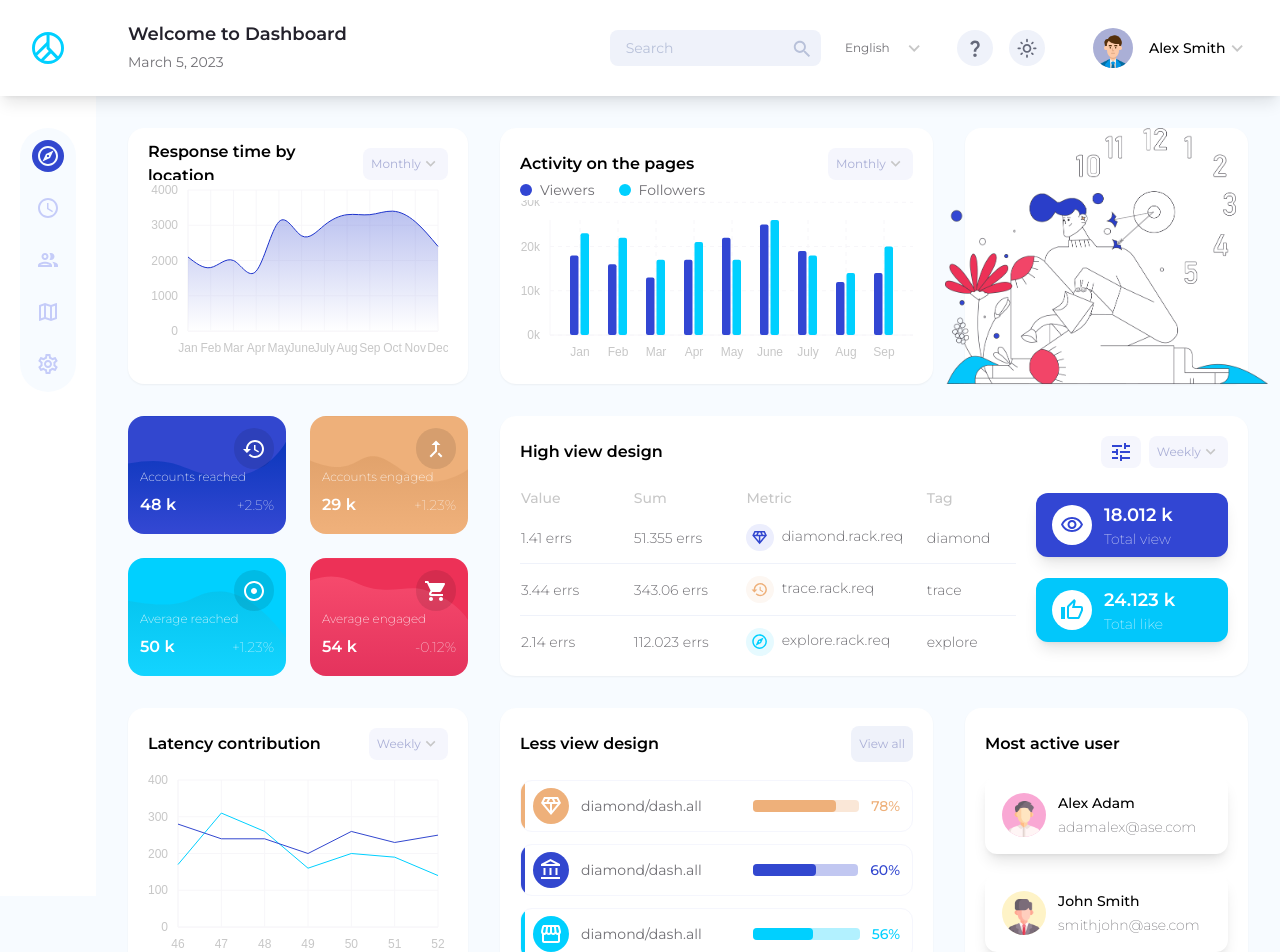
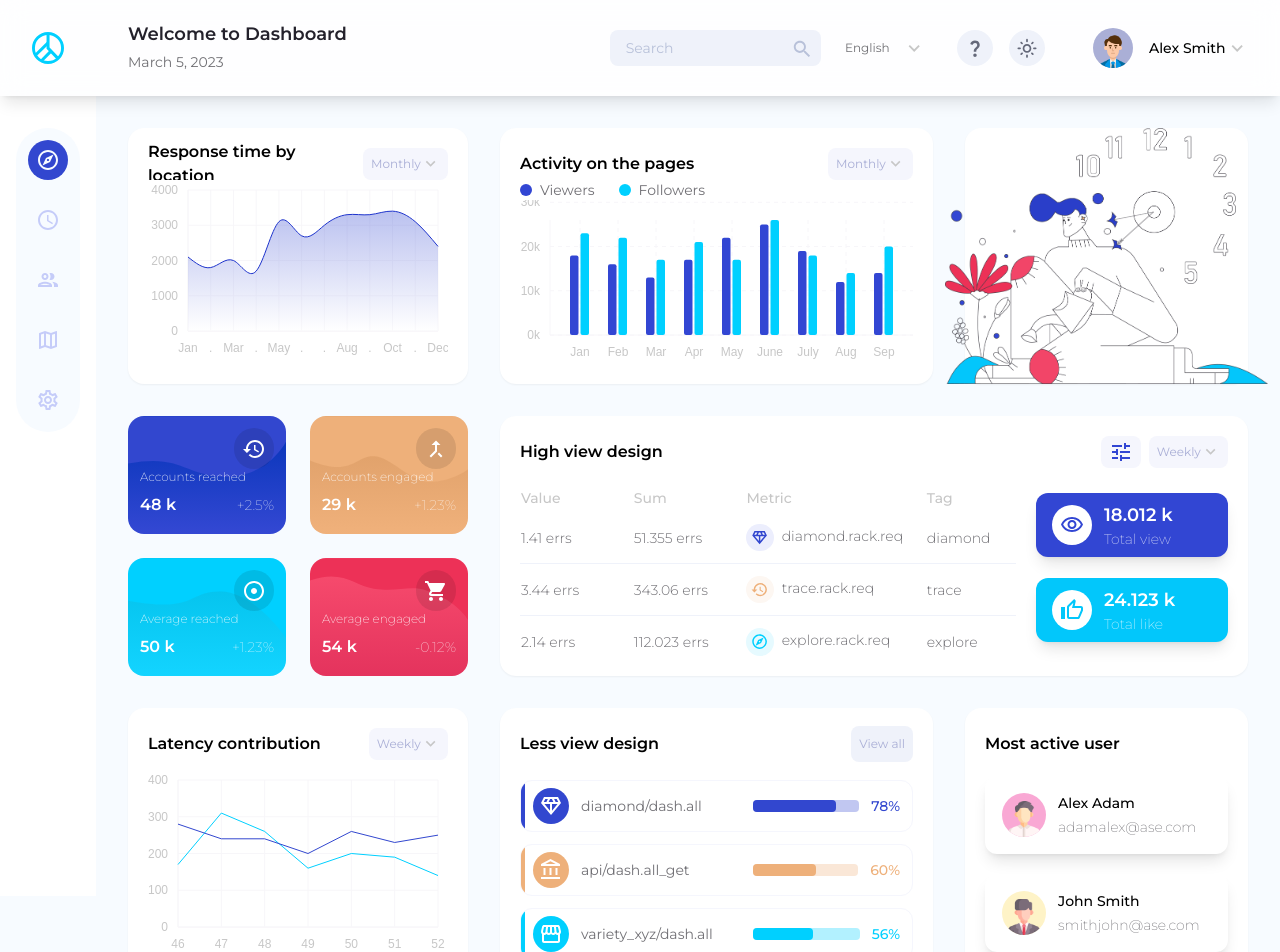
Before and after one commit to tsvetkovsergey/ofspace-social-dashboard, a React (Vite) app: page / in a window 1280 px wide. Shown: the top 952 px of the page. Built offline with nearby package versions, Linux system fonts and the light colour scheme.

Commit message:
add more button animations

```diff
--- a/src/components/DashboardCards/Charts/LocationResponseChart.tsx
+++ b/src/components/DashboardCards/Charts/LocationResponseChart.tsx
@@ -19,6 +19,12 @@ const formatMonthNames = (month: string) => {
     case 'Июль':
     case 'Сент':
     case 'Нояб':
+    case 'Feb':
+    case 'Apr':
+    case 'June':
+    case 'July':
+    case 'Sep':
+    case 'Nov':
       return '.';
     default:
       return month;
@@ -31,8 +37,9 @@ const LocationResponseChart = ({ data, type }: Props) => {
   //   '(min-width:1600px) and (max-width:1279px)'
   // );
   const isMediumDisplay = useMediaQuery(
-    '(min-width:1280px) and (max-width:1600px)'
+    '(min-width:1280px) and (max-width:1600px), (max-width: 1000px)'
   );
+  console.log('1280 ~ 1600: ' + isMediumDisplay);
 
   return (
     <ResponsiveLine
--- a/src/components/DashboardCards/LessView.tsx
+++ b/src/components/DashboardCards/LessView.tsx
@@ -24,22 +24,22 @@ const LessView = (props: Props) => {
       <div className="mt-5 flex flex-col gap-3">
         <IndicatorBar
           text="diamond/dash.all"
-          mainColor="bg-additional-100 dark:bg-teal-500"
-          textColor="text-additional-100 dark:text-teal-500"
+          mainColor="bg-primary-710 dark:bg-teal-500"
+          textColor="text-primary-710 dark:text-teal-500"
           progress={78}
           icon={<DiamondOutlinedIcon />}
           isDarkMode={isDarkMode}
         />
         <IndicatorBar
-          text="diamond/dash.all"
+          text="api/dash.all_get"
           progress={60}
-          mainColor="bg-primary-710 dark:bg-violet-500"
-          textColor="text-primary-710 dark:text-violet-500"
+          mainColor="bg-additional-100 dark:bg-violet-500"
+          textColor="text-additional-100 dark:text-violet-500"
           icon={<AccountBalanceOutlinedIcon />}
           isDarkMode={isDarkMode}
         />
         <IndicatorBar
-          text="diamond/dash.all"
+          text="variety_xyz/dash.all"
           progress={56}
           mainColor="bg-additional-200 dark:bg-pink-500"
           textColor="text-additional-200 dark:text-pink-500"
--- a/src/components/DashboardCards/SmallCardLayout.tsx
+++ b/src/components/DashboardCards/SmallCardLayout.tsx
@@ -20,7 +20,7 @@ const SmallCardLayout = ({ className, data }: Props) => {
         <i className="self-end rounded-full bg-black bg-opacity-10 p-2 text-white">
           {data.icon}
         </i>
-        <div className="w-full flex-1 text-xs font-extralight text-white dark:text-inherit 2xl:ml-2">
+        <div className="w-full flex-1 text-xs font-extralight text-white dark:text-inherit 2xl:ml-3">
           <p>{data.title}</p>
           <div className="mt-2 flex items-center justify-between">
             <h3 className="text-base font-semibold">{data.count} k</h3>
--- a/src/components/IconButton.tsx
+++ b/src/components/IconButton.tsx
@@ -1,4 +1,5 @@
-import { SvgIconTypeMap } from '@mui/material';
+import { motion } from 'framer-motion';
+import { scaleOnTapSmallButtons } from '../data/animationSettings';
 
 type Props = {
   className?: string;
@@ -8,12 +9,13 @@ type Props = {
 
 const IconButton = ({ className = '', icon, onClick }: Props) => {
   return (
-    <button
+    <motion.button
       className={`${className} flex h-9 w-9 items-center justify-center rounded-full bg-primary-200 transition hover:shadow-lg dark:bg-blue-500 dark:hover:bg-blue-400 dark:hover:shadow-none`}
       onClick={onClick}
+      {...scaleOnTapSmallButtons}
     >
       {icon}
-    </button>
+    </motion.button>
   );
 };
 
--- a/src/components/SquareButton.tsx
+++ b/src/components/SquareButton.tsx
@@ -5,7 +5,10 @@ import { FormControlLabel, FormGroup, Switch } from '@mui/material';
 import { HighViewDataGrid } from '../Types/Settings';
 import { useDispatch } from 'react-redux';
 import { setHighViewGrid } from '../store/settingsSlice';
-import { popupScaleFadeIn } from '../data/animationSettings';
+import {
+  popupScaleFadeIn,
+  scaleOnTapSmallButtons,
+} from '../data/animationSettings';
 import { useAppSelector } from '../store/hooks';
 import { selectMode } from '../store/themeSlice';
 import { ThemeMode } from '../Types/Theme';
@@ -90,12 +93,13 @@ const SquareButton = ({ icon, columns, activeColumns }: Props) => {
 
   return (
     <div ref={menuRef} className="relative">
-      <button
+      <motion.button
         onClick={() => setIsOpen((currentState) => !currentState)}
         className="h-8 rounded-lg bg-primary-100 px-2 text-primary-700 transition hover:shadow-lg dark:bg-slate-800 dark:text-blue-500 dark:hover:bg-slate-700 dark:hover:shadow-none [&>svg]:h-6"
+        {...scaleOnTapSmallButtons}
       >
         {icon}
-      </button>
+      </motion.button>
       <AnimatePresence>{isOpen && popupMenu}</AnimatePresence>
     </div>
   );
--- a/src/data/animationSettings.ts
+++ b/src/data/animationSettings.ts
@@ -1,5 +1,10 @@
 export const scaleOnTap = {
   whileTap: { scale: 0.95 },
+  transition: { duration: 0.03 },
+};
+
+export const scaleOnTapSmallButtons = {
+  whileTap: { scale: 0.92 },
   transition: { duration: 0.03 },
 };
 
--- a/src/i18n.ts
+++ b/src/i18n.ts
@@ -80,7 +80,7 @@ i18next.use(initReactI18next).init({
         'Accounts engaged': 'Охват',
         'Average reached': 'Средние показы',
         'Average engaged': 'Средний охват',
-        'High view design': 'Общая статистика',
+        'High view design': 'Детальная статистика',
         Value: 'Значение',
         Sum: 'Сумма',
         Metric: 'Метрика',
@@ -88,7 +88,7 @@ i18next.use(initReactI18next).init({
         'Total view': 'Просмотры',
         'Total like': 'Лайки',
         'Latency contribution': 'Задержка (мс)',
-        'Less view design': 'Детальная статистика',
+        'Less view design': 'Общая статистика',
         'Most active user': 'Активные пользователи',
         'View all': 'Показать всё',
         Monthly: 'Месяцы',
--- a/src/layout/Navbar.tsx
+++ b/src/layout/Navbar.tsx
@@ -87,7 +87,7 @@ const Navbar = () => {
   // )?.title;
 
   return (
-    <div className="sticky top-0 left-0 z-20 flex h-24 flex-[0_0_6rem] items-center justify-between bg-white shadow-lg dark:bg-slate-900 dark:bg-opacity-60 dark:backdrop-blur-md">
+    <div className="sticky top-0 left-0 z-20 flex h-24 flex-[0_0_6rem] items-center justify-between bg-white bg-opacity-80 shadow-lg backdrop-blur-md dark:bg-slate-900 dark:bg-opacity-60">
       {/* LEFT SIDE */}
 
       <div className="flex items-center">
@@ -134,7 +134,7 @@ const Navbar = () => {
       {/* RIGHT SIDE */}
       <div className="flex items-center">
         {/* Search Input */}
-        <div className="group relative mr-2 flex items-center rounded-lg bg-primary-200 transition hover:shadow-lg dark:bg-slate-600 dark:bg-opacity-20 dark:hover:bg-blue-500 dark:[&:hover_svg]:text-slate-50">
+        <div className="group relative mr-2 flex items-center rounded-lg bg-primary-200 transition hover:shadow-lg dark:bg-slate-600 dark:bg-opacity-20 dark:hover:bg-blue-500 dark:[&:hover_svg]:text-slate-50 dark:[&_svg:hover]:text-blue-200">
           <input
             className={`${
               searchInputText ? 'w-36' : 'w-[11rem]'
@@ -148,7 +148,7 @@ const Navbar = () => {
           <button disabled={!searchInputText}>
             {searchInputText && (
               <Clear
-                className="text-typo-400 dark:text-slate-300"
+                className="text-typo-400 hover:text-gray-400 dark:text-slate-300"
                 sx={{
                   height: '1.4rem',
                   width: '1.4rem',
@@ -164,7 +164,7 @@ const Navbar = () => {
           )}
           <button>
             <Search
-              className="text-typo-400 dark:text-slate-300"
+              className="text-typo-400 hover:text-gray-400 dark:text-slate-300"
               sx={{
                 height: '1.4rem',
                 width: '1.4rem',
--- a/src/layout/Sidebar.tsx
+++ b/src/layout/Sidebar.tsx
@@ -7,18 +7,31 @@ import SettingsOutlinedIcon from '@mui/icons-material/SettingsOutlined';
 import PeopleOutlinedIcon from '@mui/icons-material/PeopleOutlined';
 import MapOutlinedIcon from '@mui/icons-material/MapOutlined';
 import { NavLink } from 'react-router-dom';
+import { motion } from 'framer-motion';
+import { scaleOnTapSmallButtons } from '../data/animationSettings';
 
 const SidebarMenuItem = ({ to, icon }: { to: string; icon: JSX.Element }) => {
   return (
     <NavLink
       to={to}
       className={({ isActive }) =>
-        `mx-auto flex h-8 w-8 items-center justify-center rounded-full transition-all ${
+        ` ${
           isActive
-            ? 'bg-primary-710 text-primary-50 dark:bg-blue-500 dark:hover:bg-blue-600'
-            : 'bg-transparent text-secondary-400 hover:bg-primary-200 dark:text-blue-100 dark:hover:bg-slate-500'
+            ? 'dark:[&_button:hover]:bg-blue-600 [&_button]:bg-primary-710 [&_button]:text-primary-50 dark:[&_button]:bg-blue-500'
+            : '[&_button:hover]:bg-primary-200 dark:[&_button:hover]:bg-slate-500 [&_button]:bg-transparent [&_button]:text-secondary-400 dark:[&_button]:text-blue-100'
         }`
       }
+
+      // <NavLink
+      //   to={to}
+      //   className={({ isActive }) =>
+      //     `mx-auto flex h-10 w-10 items-center justify-center rounded-full transition-all ${
+      //       isActive
+      //         ? 'bg-primary-710 text-primary-50 dark:bg-blue-500 dark:hover:bg-blue-600'
+      //         : 'bg-transparent text-secondary-400 hover:bg-primary-200 dark:text-blue-100 dark:hover:bg-slate-500'
+      //     }`
+      //   }
+
       // className={({ isActive }) =>
       //   ` transition-all [&>svg]:transition-all ${
       //     isActive
@@ -27,7 +40,12 @@ const SidebarMenuItem = ({ to, icon }: { to: string; icon: JSX.Element }) => {
       //   }`
       // }
     >
-      {icon}
+      <motion.button
+        {...scaleOnTapSmallButtons}
+        className="mx-auto flex h-10 w-10 items-center justify-center rounded-full transition-all"
+      >
+        {icon}
+      </motion.button>
     </NavLink>
   );
 };
```
